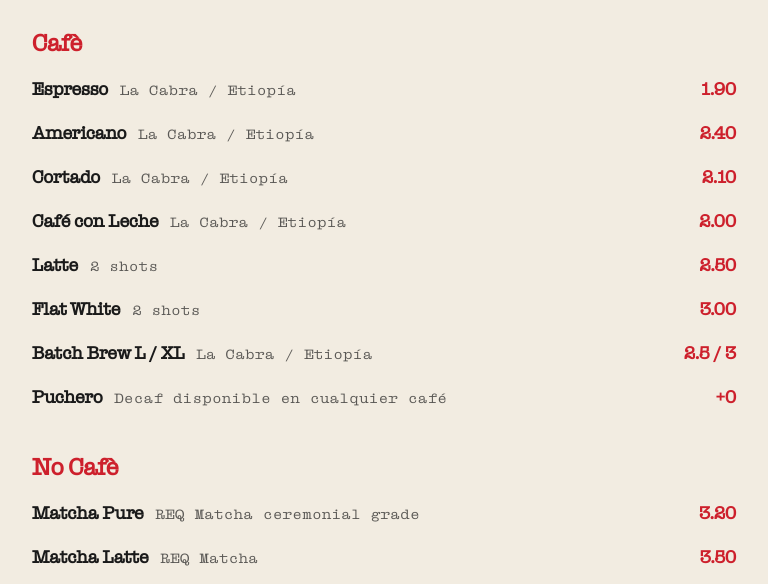
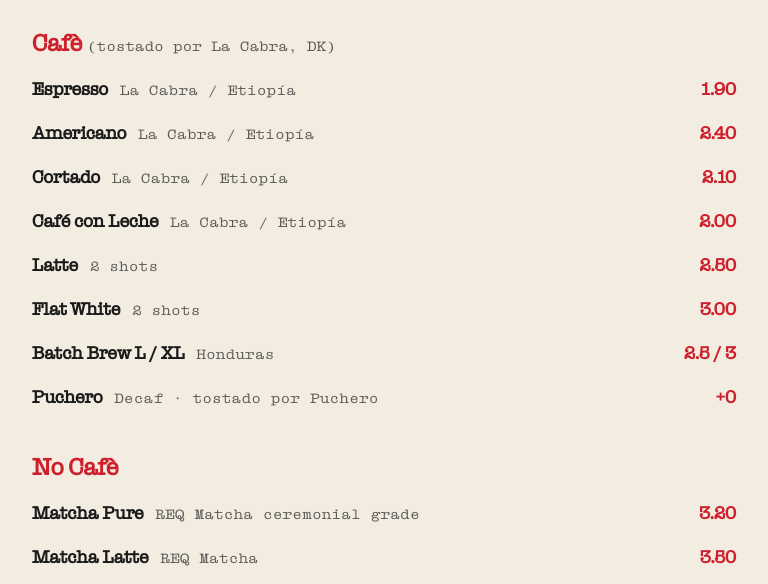
Before and after one commit to SpicyCarrot25/dirty-rabbit-website, an Astro site: page /carta in a window 1280 px wide. Shown: the part 578-1162 px from the top of the page, without its empty margins (256-1024 px from the left). Built offline with nearby package versions, Linux system fonts and the light colour scheme; Astro itself is replaced by a stand-in of ours.

Commit message:
fix: Café tostado por La Cabra DK, Batch=Honduras, Puchero=tostado por

```diff
--- a/src/data/menu.json
+++ b/src/data/menu.json
@@ -6,8 +6,8 @@
     { "name": "Café con Leche", "price": "2.00", "desc": { "es": "La Cabra / Etiopía", "en": "La Cabra / Ethiopia", "ca": "La Cabra / Etiòpia" } },
     { "name": "Latte", "price": "2.50", "desc": { "es": "2 shots", "en": "2 shots", "ca": "2 shots" } },
     { "name": "Flat White", "price": "3.00", "desc": { "es": "2 shots", "en": "2 shots", "ca": "2 shots" } },
-    { "name": "Batch Brew L / XL", "price": "2.5 / 3", "desc": { "es": "La Cabra / Etiopía", "en": "La Cabra / Ethiopia", "ca": "La Cabra / Etiòpia" } },
-    { "name": "Puchero", "price": "+0", "desc": { "es": "Decaf disponible en cualquier café", "en": "Decaf available with any coffee", "ca": "Decaf disponible amb qualsevol cafè" } }
+    { "name": "Batch Brew L / XL", "price": "2.5 / 3", "desc": { "es": "Honduras", "en": "Honduras", "ca": "Hondures" } },
+    { "name": "Puchero", "price": "+0", "desc": { "es": "Decaf · tostado por Puchero", "en": "Decaf · roasted by Puchero", "ca": "Decaf · torrat per Puchero" } }
   ],
   "notCoffee": [
     { "name": "Matcha Pure", "price": "3.20", "desc": { "es": "REQ Matcha ceremonial grade", "en": "REQ Matcha ceremonial grade", "ca": "REQ Matcha ceremonial grade" } },
--- a/src/pages/ca/carta.astro
+++ b/src/pages/ca/carta.astro
@@ -26,7 +26,7 @@ const lang = 'ca';
       <div id="coffee" class="scroll-mt-20">
         <h2 class="font-typewriter text-5xl md:text-6xl font-bold text-red mb-8 text-center">Cafè & Cia</h2>
 
-        <h3 class="font-typewriter text-2xl font-bold text-red mb-4 mt-8">Cafè</h3>
+        <h3 class="font-typewriter text-2xl font-bold text-red mb-4 mt-8">Cafè <span class="font-mono text-sm font-normal text-black/70">(torrat per La Cabra, DK)</span></h3>
         <div class="space-y-4">
           {menuData.coffee.map((item) => (
             <div class="flex items-baseline justify-between gap-4">
--- a/src/pages/carta.astro
+++ b/src/pages/carta.astro
@@ -31,7 +31,7 @@ const lang = 'es';
         <h2 class="font-typewriter text-5xl md:text-6xl font-bold text-red mb-8 text-center">Café & Cia</h2>
 
         <!-- Cafè / Coffee -->
-        <h3 class="font-typewriter text-2xl font-bold text-red mb-4 mt-8">Cafè</h3>
+        <h3 class="font-typewriter text-2xl font-bold text-red mb-4 mt-8">Cafè <span class="font-mono text-sm font-normal text-black/70">(tostado por La Cabra, DK)</span></h3>
         <div class="space-y-4">
           {menuData.coffee.map((item) => (
             <div class="flex items-baseline justify-between gap-4">
--- a/src/pages/en/carta.astro
+++ b/src/pages/en/carta.astro
@@ -26,7 +26,7 @@ const lang = 'en';
       <div id="coffee" class="scroll-mt-20">
         <h2 class="font-typewriter text-5xl md:text-6xl font-bold text-red mb-8 text-center">Coffee & Cia</h2>
 
-        <h3 class="font-typewriter text-2xl font-bold text-red mb-4 mt-8">Coffee</h3>
+        <h3 class="font-typewriter text-2xl font-bold text-red mb-4 mt-8">Coffee <span class="font-mono text-sm font-normal text-black/70">(roasted by La Cabra, DK)</span></h3>
         <div class="space-y-4">
           {menuData.coffee.map((item) => (
             <div class="flex items-baseline justify-between gap-4">
```
